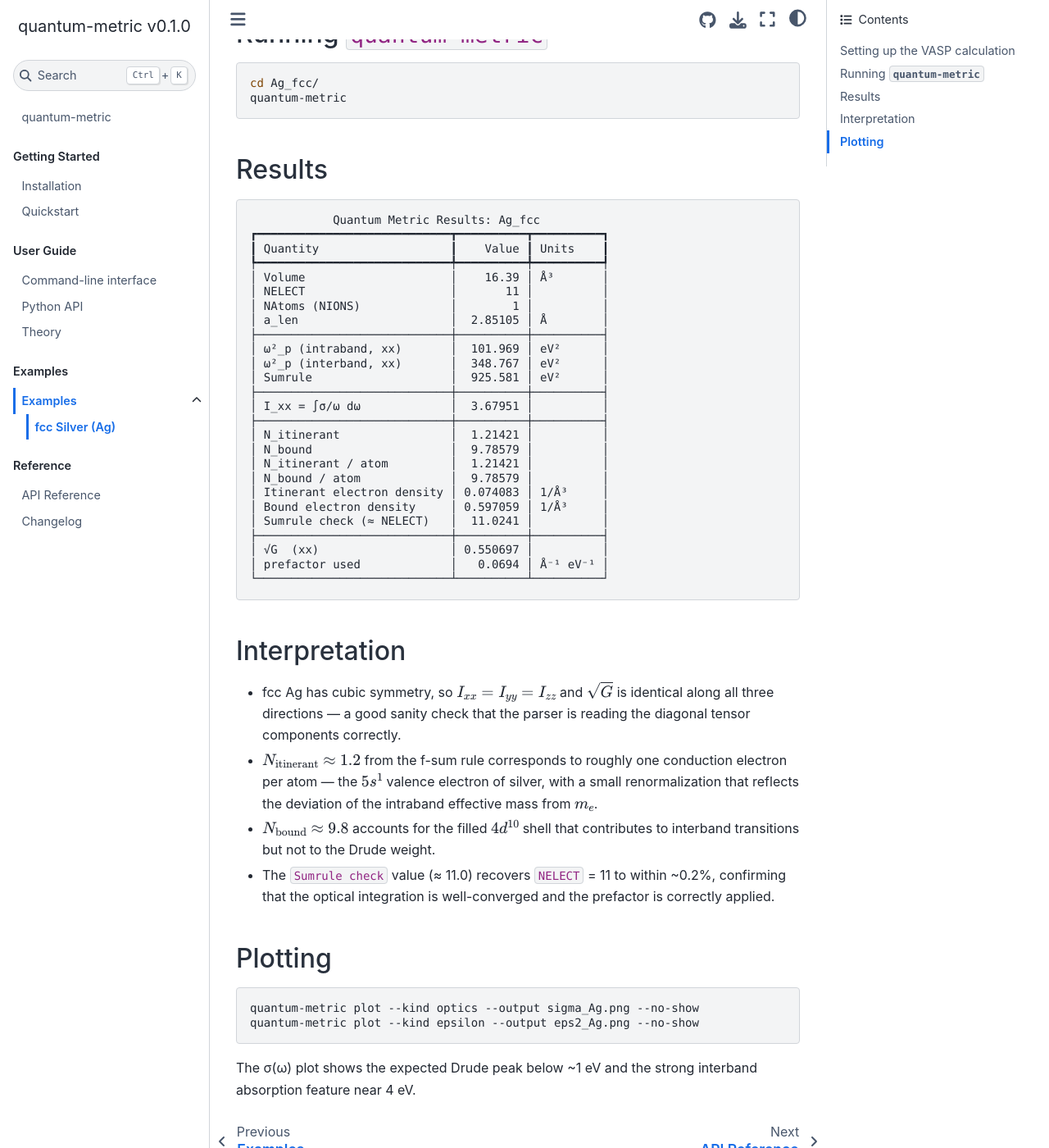
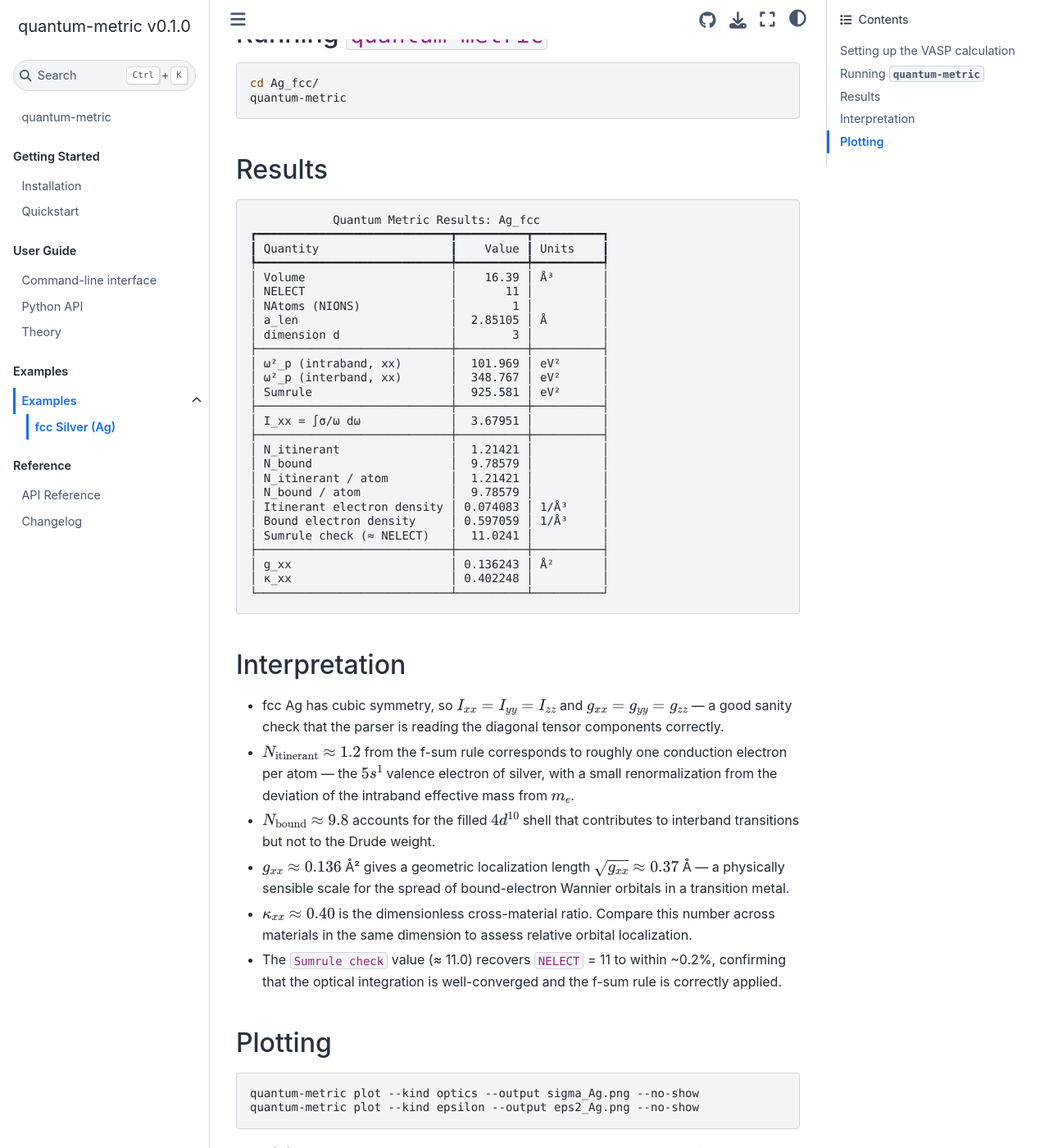
Before and after one commit to scientistminion/quantum-metric, a Sphinx documentation site: the page built from docs/source/examples/ag_fcc.md, in a window 1280 px wide and 1400 px high, scrolled down 524 px. Shown: the whole window at 82% size. Built offline with Sphinx 7.4.7 and the Sphinx Book theme 1.1.4, drawn with Linux system fonts in a browser that asks for light colours.

Commit message:
Add files via upload

````diff
--- a/docs/source/examples/ag_fcc.md
+++ b/docs/source/examples/ag_fcc.md
@@ -24,6 +24,7 @@ quantum-metric
 │ NELECT                     │       11 │          │
 │ NAtoms (NIONS)             │        1 │          │
 │ a_len                      │  2.85105 │ Å        │
+│ dimension d                │        3 │          │
 ├────────────────────────────┼──────────┼──────────┤
 │ ω²_p (intraband, xx)       │  101.969 │ eV²      │
 │ ω²_p (interband, xx)       │  348.767 │ eV²      │
@@ -39,15 +40,17 @@ quantum-metric
 │ Bound electron density     │ 0.597059 │ 1/Å³     │
 │ Sumrule check (≈ NELECT)   │  11.0241 │          │
 ├────────────────────────────┼──────────┼──────────┤
-│ √G  (xx)                   │ 0.550697 │          │
-│ prefactor used             │   0.0694 │ Å⁻¹ eV⁻¹ │
+│ g_xx                       │ 0.136243 │ Å²       │
+│ κ_xx                       │ 0.402248 │          │
 └────────────────────────────┴──────────┴──────────┘
 ```
 ## Interpretation
-- fcc Ag has cubic symmetry, so $I_{xx} = I_{yy} = I_{zz}$ and $\sqrt{G}$ is identical along all three directions — a good sanity check that the parser is reading the diagonal tensor components correctly.
-- $N_{\rm itinerant} \approx 1.2$ from the f-sum rule corresponds to roughly one conduction electron per atom — the $5s^1$ valence electron of silver, with a small renormalization that reflects the deviation of the intraband effective mass from $m_e$.
+- fcc Ag has cubic symmetry, so $I_{xx} = I_{yy} = I_{zz}$ and $g_{xx} = g_{yy} = g_{zz}$ — a good sanity check that the parser is reading the diagonal tensor components correctly.
+- $N_{\rm itinerant} \approx 1.2$ from the f-sum rule corresponds to roughly one conduction electron per atom — the $5s^1$ valence electron of silver, with a small renormalization from the deviation of the intraband effective mass from $m_e$.
 - $N_{\rm bound} \approx 9.8$ accounts for the filled $4d^{10}$ shell that contributes to interband transitions but not to the Drude weight.
-- The `Sumrule check` value (≈ 11.0) recovers `NELECT` = 11 to within ~0.2%, confirming that the optical integration is well-converged and the prefactor is correctly applied.
+- $g_{xx} \approx 0.136$ Å² gives a geometric localization length $\sqrt{g_{xx}} \approx 0.37$ Å — a physically sensible scale for the spread of bound-electron Wannier orbitals in a transition metal.
+- $\kappa_{xx} \approx 0.40$ is the dimensionless cross-material ratio. Compare this number across materials in the same dimension to assess relative orbital localization.
+- The `Sumrule check` value (≈ 11.0) recovers `NELECT` = 11 to within ~0.2%, confirming that the optical integration is well-converged and the f-sum rule is correctly applied.
 ## Plotting
 ```bash
 quantum-metric plot --kind optics --output sigma_Ag.png --no-show
````
